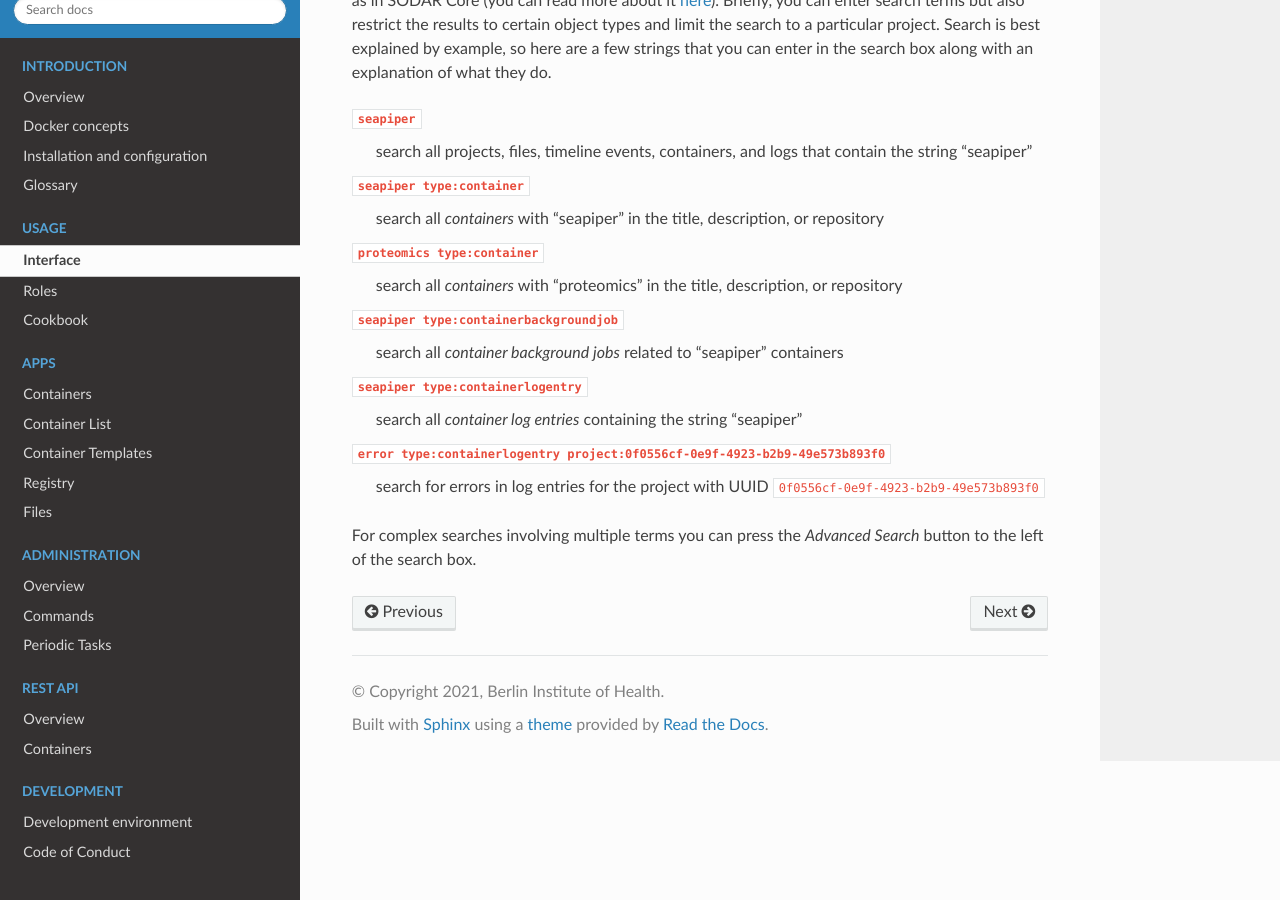
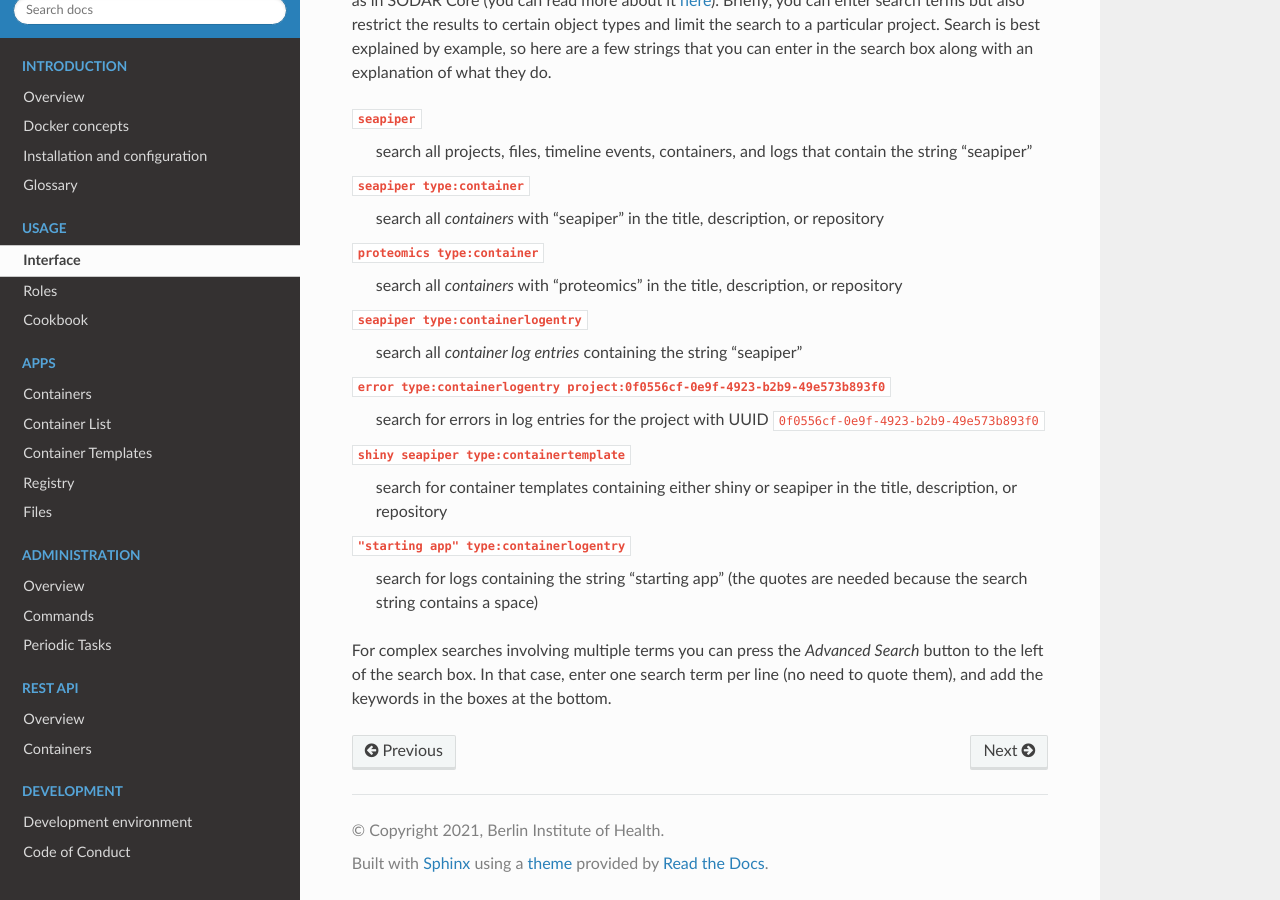
Before and after one commit to bihealth/kiosc-server, a Sphinx documentation site: the page built from docs/source/usage_interface.rst, in a window 1280 px wide and 900 px high, scrolled down 2965 px. Built offline with Sphinx 7.4.7 and the Read the Docs theme 3.1.0, drawn with Linux system fonts in a browser that asks for light colours.

Commit message:
update docs (#241)

```diff
--- a/docs/source/usage_interface.rst
+++ b/docs/source/usage_interface.rst
@@ -107,9 +107,6 @@ search box along with an explanation of what they do.
   search all *containers* with "proteomics" in the title, description, or
   repository
 
-``seapiper type:containerbackgroundjob``
-  search all *container background jobs* related to "seapiper" containers
-
 ``seapiper type:containerlogentry``
   search all *container log entries* containing the string "seapiper"
 
@@ -117,5 +114,15 @@ search box along with an explanation of what they do.
   search for errors in log entries for the project with UUID
   ``0f0556cf-0e9f-4923-b2b9-49e573b893f0``
 
+``shiny seapiper type:containertemplate``
+  search for container templates containing either shiny or seapiper in the
+  title, description, or repository
+
+``"starting app" type:containerlogentry``
+  search for logs containing the string "starting app" (the quotes are needed
+  because the search string contains a space)
+
 For complex searches involving multiple terms you can press the *Advanced
-Search* button to the left of the search box.
+Search* button to the left of the search box. In that case, enter one search
+term per line (no need to quote them), and add the keywords in the boxes at the
+bottom.
```
Also changed, not shown: docs/source/apps_containers_controls.rst (+7 -25 lines).
